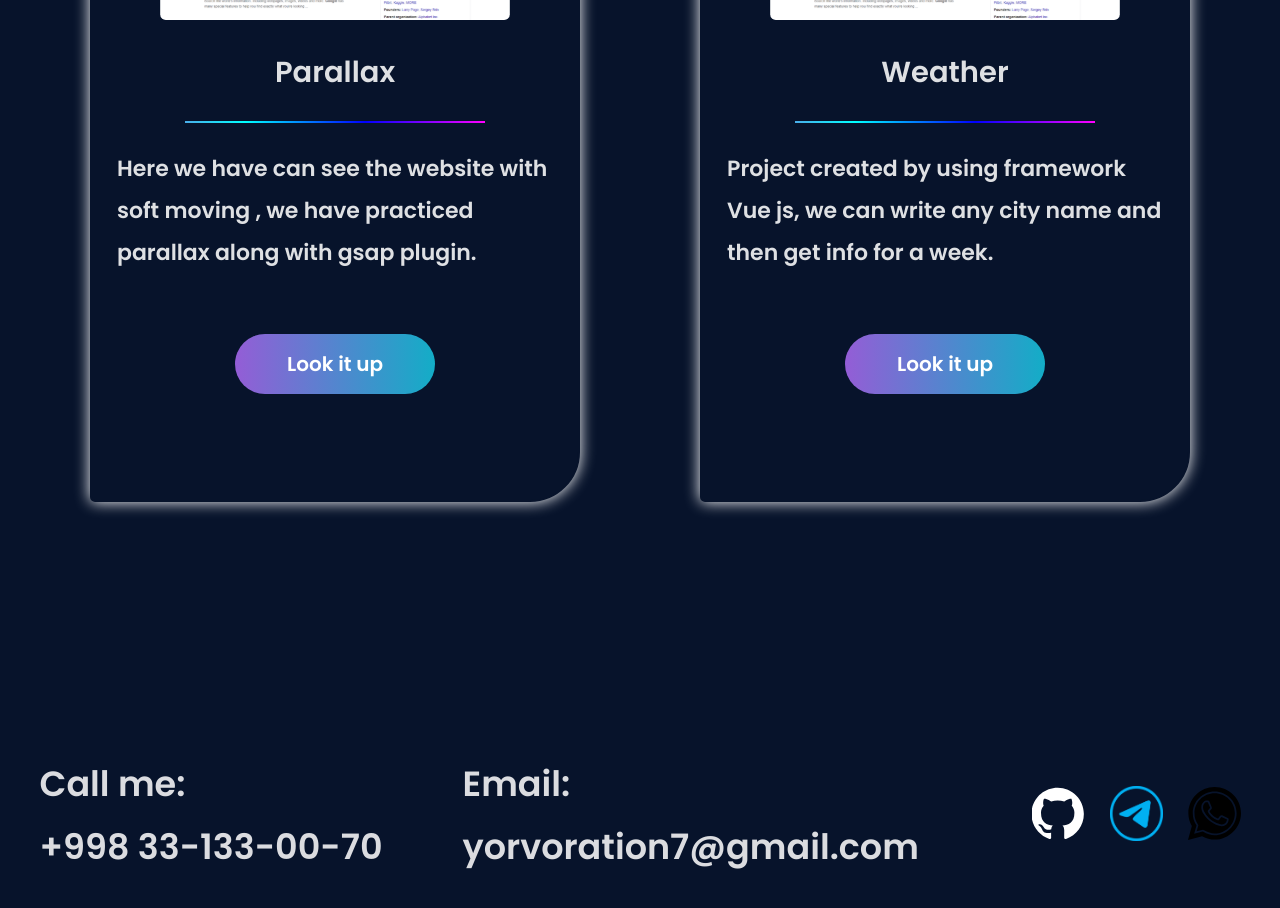
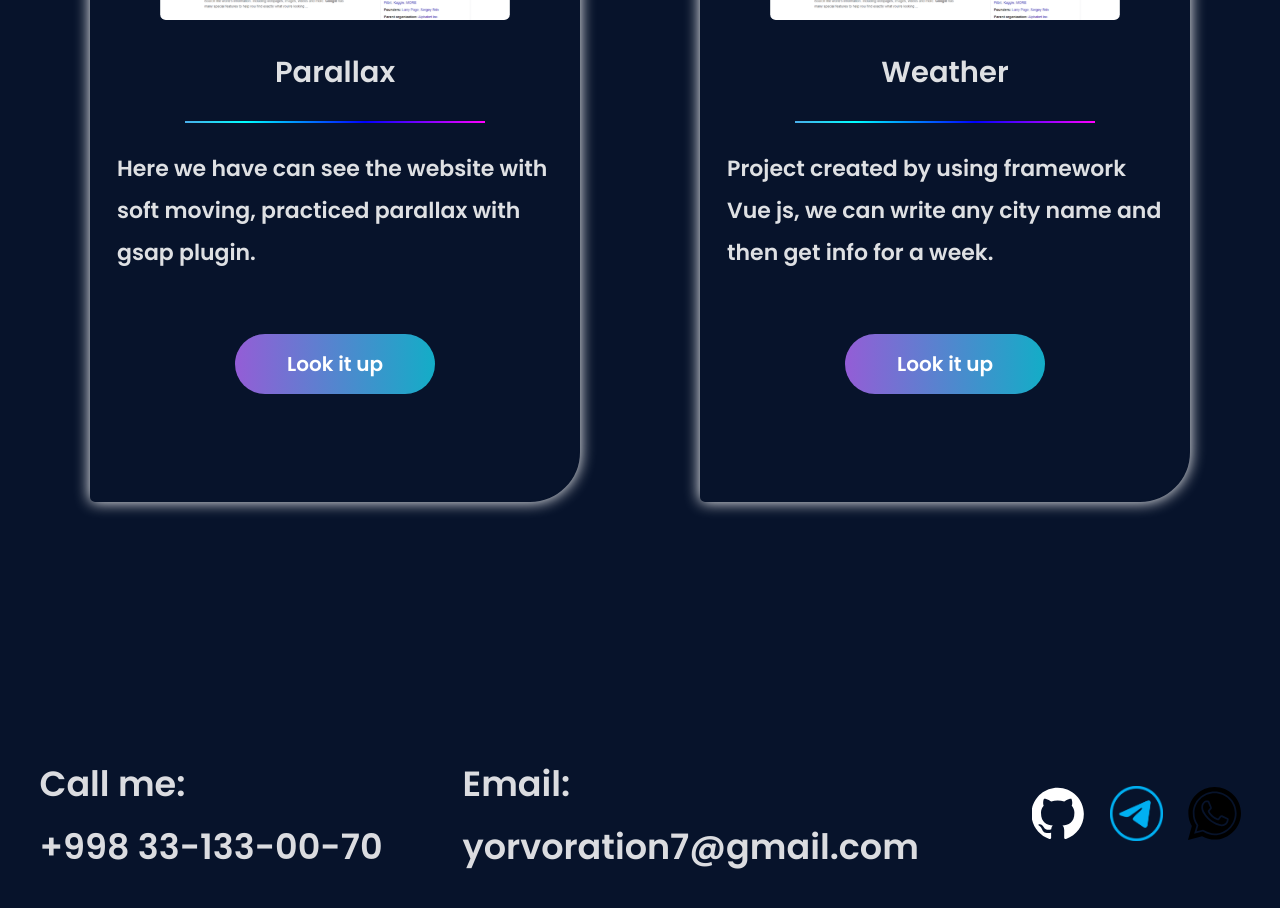
Before and after one commit to Yorvoration7/portfolio, a Vue app: page /#/projects in a window 1280 px wide. Shown: the part 1420-2328 px from the top of the page. Built offline with nearby package versions, Linux system fonts and the light colour scheme.

Commit message:
Update ProjectItemSecond.vue

```diff
--- a/src/components/Projects/ProjectItemSecond.vue
+++ b/src/components/Projects/ProjectItemSecond.vue
@@ -10,7 +10,7 @@
 </h1>
 <div class="line"></div>
 <p class="project__text">
-    Here we have can see the website with soft moving , we have practiced parallax along with gsap plugin.
+     Here we have can see the website with soft moving, practiced parallax with gsap plugin.
 </p>
 
 <a href="https://github.com/Yorvoration7/grayson">
```
